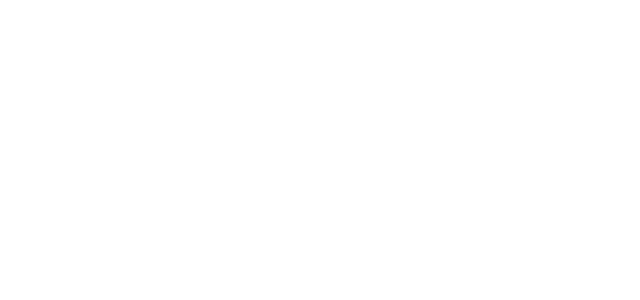
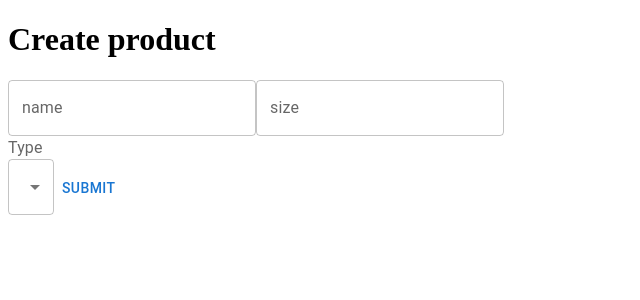
Before and after one commit to luchosr/store-form-app-testing, a React (Create React App) app: page / in a window 1280 px wide. Shown: the top 300 px of the page, without its empty margins (0-640 px from the left). Built offline with nearby package versions, Linux system fonts and the light colour scheme.

Commit message:
Update testing

```diff
--- a/src/App.js
+++ b/src/App.js
@@ -1,5 +1,10 @@
+import Form from './form/Form';
 function App() {
-  return <div className='App'></div>;
+  return (
+    <div className='App'>
+      <Form />
+    </div>
+  );
 }
 
 export default App;
--- a/src/form/Form.js
+++ b/src/form/Form.js
@@ -1,5 +1,9 @@
 import React from 'react';
-import { TextField } from '@mui/material';
+import TextField from '@mui/material/TextField';
+import MenuItem from '@mui/material/MenuItem';
+import Select from '@mui/material/Select';
+import InputLabel from '@mui/material/InputLabel';
+import Button from '@mui/material/Button';
 
 const Form = () => {
   return (
@@ -8,6 +12,19 @@ const Form = () => {
 
       <form>
         <TextField label='name' id='name' />
+        <TextField label='size' id='size' />
+        <InputLabel htmlFor='type'>Type</InputLabel>
+        <Select
+          labelId='demo-simple-select-label'
+          id='Type'
+          value=''
+          label='Type'
+        >
+          <MenuItem value='electronic'>Electronic</MenuItem>
+          <MenuItem value='furniture'>Furniture</MenuItem>
+          <MenuItem value='clothing'>Clothing</MenuItem>
+        </Select>
+        <Button>Submit</Button>
       </form>
     </div>
   );
```
Also changed, not shown: 2 other files (tests, documents, lock files or other folders).
